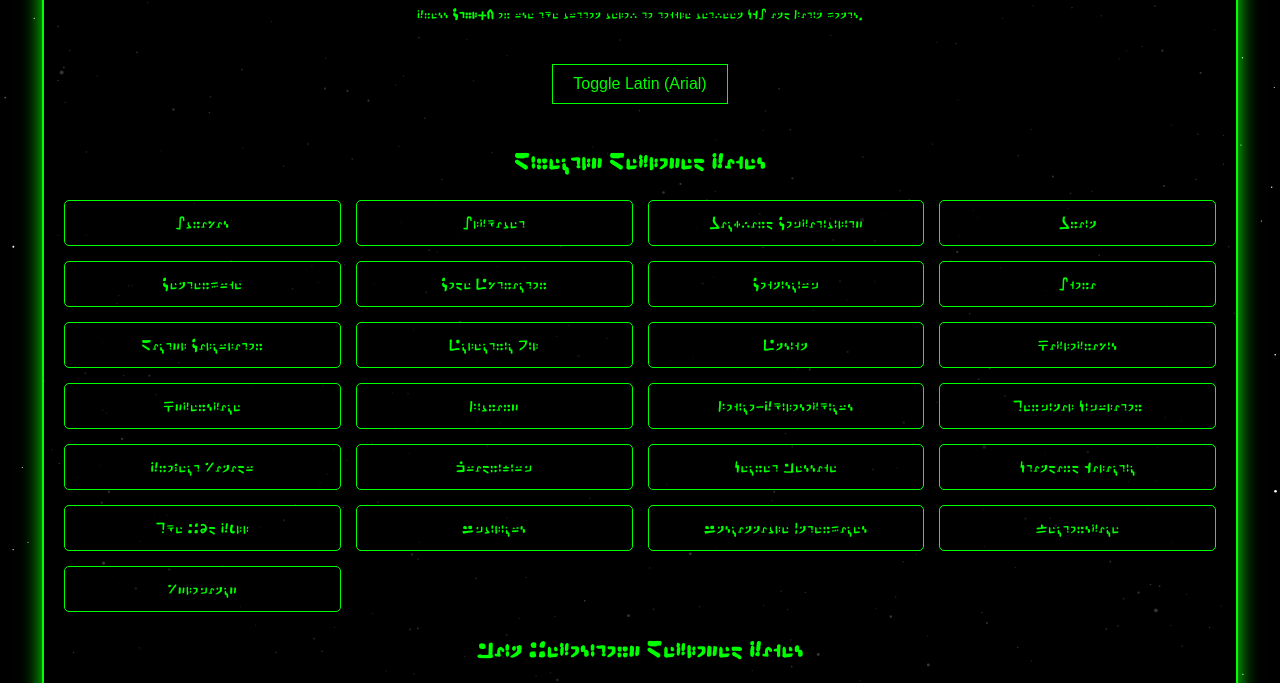
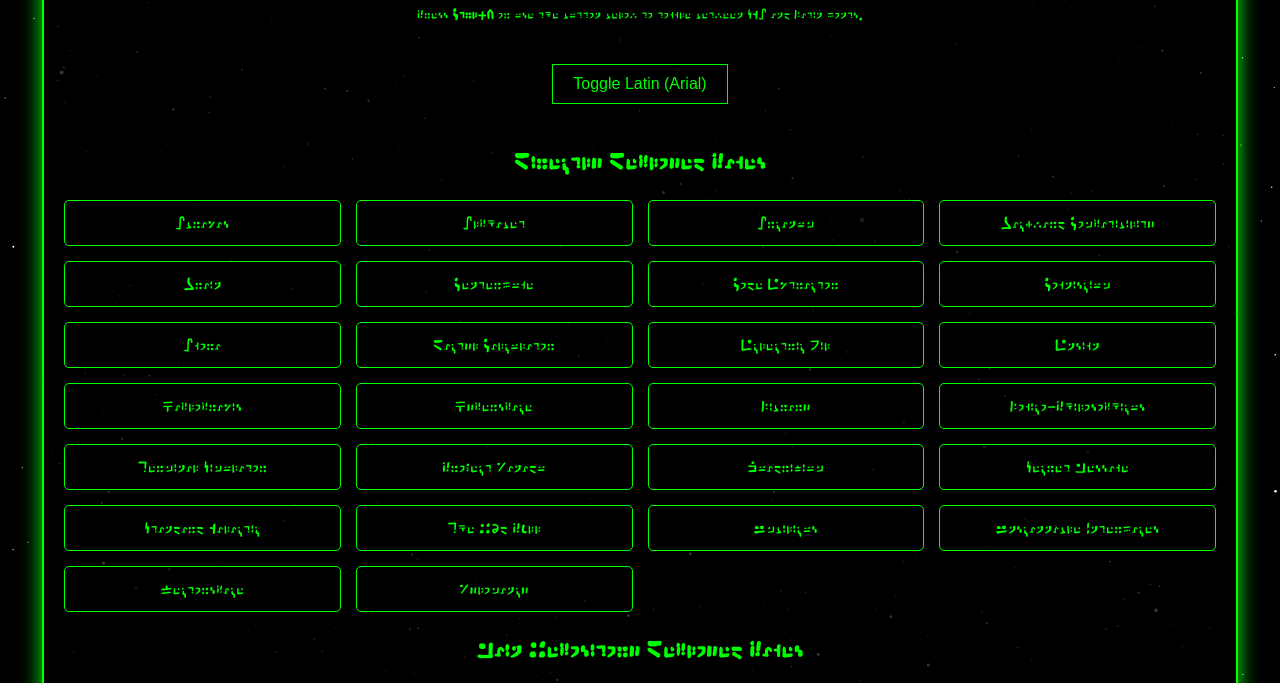
Before and after one commit to standardgalactic/sitemap, a plain HTML site: page index.html in a window 1280 px wide. Shown: the part 107-790 px from the top of the page. Drawn offline with Linux system fonts and the light colour scheme.

Commit message:
𝘕𝘦𝘷𝘦𝘳 𝘒𝘯𝘰𝘸𝘪𝘯𝘨𝘭𝘺 𝘜𝘯𝘥𝘦𝘳𝘴𝘰𝘭𝘥

```diff
--- a/index.html
+++ b/index.html
@@ -211,6 +211,7 @@
         const directPages = [
     { name: "Abraxas", url: "https://standardgalactic.github.io/abraxas" },
     { name: "Alphabet", url: "https://standardgalactic.github.io/alphabet" },
+    { name: "Arcanum", url: "https://standardgalactic.github.io/arcanum" },
 //    { name: "Android App", url: "https://standardgalactic.github.io/android-app" },
     { name: "Backward Compatibility", url: "https://standardgalactic.github.io/backward-compatibility" },
 //    { name: "Beef", url: "https://standardgalactic.github.io/Beef" },
```
